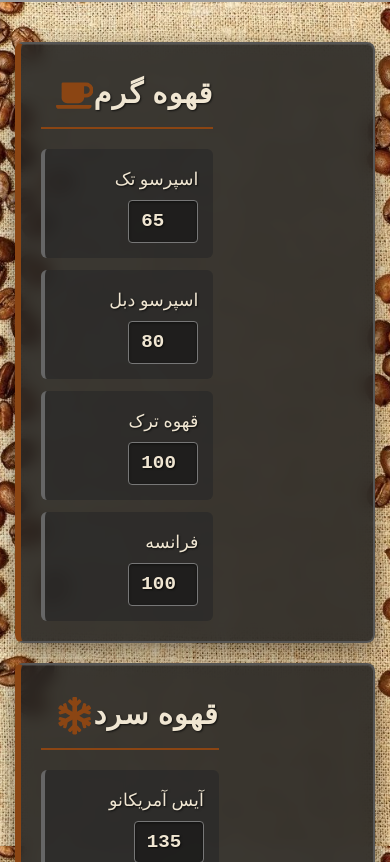
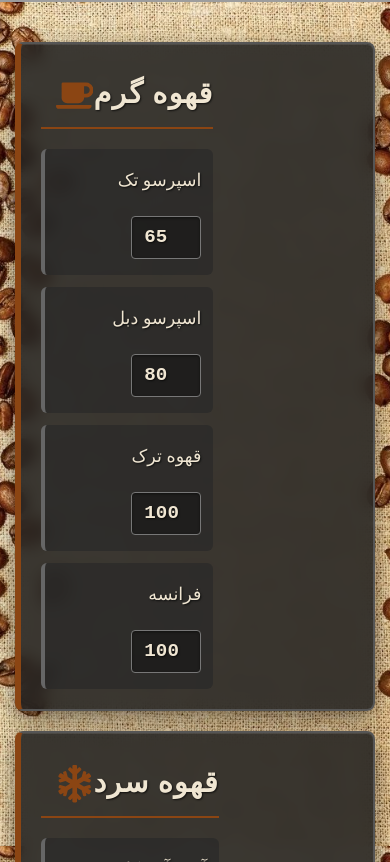
Before and after one commit to kurooshsarvandi/cofe-shop, a React (Create React App) app: page / in a window 390 px wide. Shown: the part 842-1704 px from the top of the page. Built offline with nearby package versions, Linux system fonts and the light colour scheme; grey boxes are pictures that could not be loaded.

Commit message:
Edit NFC and menu

```diff
--- a/src/components/MenuSection/MenuSection.js
+++ b/src/components/MenuSection/MenuSection.js
@@ -685,48 +685,13 @@ function MenuSection() {
 
 {/*NFC*/}
 <div className={styles.menuCard}>
-  <h2 className={styles.sectionTitle}>
-    <FaWaveSquare className={styles.menuIcon} /> {/* آیکون NFC */}
-    منوی NFC
-  </h2>
   <div className={styles.nfcContainer}>
     <div className={styles.nfcIcon}>
-      <FaNfcSymbol size={60} color="#8B4513" /> {/* آیکون بزرگ NFC */}
-    </div>
-    <p className={styles.nfcText}>
-      <strong>منوی کافه را با NFC دریافت کنید</strong><br/>
-      گوشی خود را نزدیک تگ NFC روی میز نگه دارید
-    </p>
-
-    <div className={styles.instructions}>
-      <h4>روش فعال‌سازی NFC:</h4>
-      <div className={styles.steps}>
-        <div className={styles.step}>
-          <span className={styles.stepNumber}>1</span>
-          <span>به تنظیمات گوشی بروید</span>
-        </div>
-        <div className={styles.step}>
-          <span className={styles.stepNumber}>2</span>
-          <span>گزینه NFC را فعال کنید</span>
-        </div>
-        <div className={styles.step}>
-          <span className={styles.stepNumber}>3</span>
-          <span>پشت گوشی را نزدیک تگ NFC کنید</span>
-        </div>
-      </div>
-    </div>
-
-    <div className={styles.compatibleDevices}>
-      <p>سازگار با:</p>
-      <div className={styles.deviceIcons}>
-        <FaApple className={styles.deviceIcon} title="iPhone" />
-        <FaAndroid className={styles.deviceIcon} title="Android" />
-        <FaMobileAlt className={styles.deviceIcon} title="سایر موبایل‌ها" />
-      </div>
+      <FaNfcSymbol size={80} color="#8B4513" /> {/* آیکون NFC بزرگ‌تر */}
     </div>
   </div>
 </div>
-{/* سپس کارت‌های ویژه قبلی */}
+
 <div className={`${styles.menuCard} ${styles.specialCard}`}>
   <h2>مدت زمان سرو سفارش 45 دقیقه می باشد</h2>
 </div>
--- a/src/components/MenuSection/MenuSection.module.css
+++ b/src/components/MenuSection/MenuSection.module.css
@@ -151,6 +151,7 @@
   border-radius: 6px;
   border-left: 4px solid #666;
   transition: all 0.2s ease;
+  gap: 40px;
 }
 
 .menuItem:hover {
@@ -252,7 +253,8 @@
 /* ========== ریسپانسیو ========== */
 @media (max-width: 1100px) {
   .menuList {
-    grid-template-columns: repeat(auto-fill, minmax(250px, 1fr));
+    grid-template-columns: repeat(2, 1fr);
+    gap:12px
   }
 }
 
@@ -289,14 +291,16 @@
 
 @media (max-width: 480px) {
   .menuList {
-    grid-template-columns: 1fr;
+    grid-template-columns: 2fr;
   }
 
   .menuItem {
     flex-direction: column;
-    align-items: flex-end;
+    align-items: flex-start;
     text-align: right;
-    padding: 15px;
+    padding: 16px 12px;
+    gap: 15px;
+    min-height: 100px; /* ارتفاع بیشتر برای خوانایی */
   }
 
   .itemName {
```
